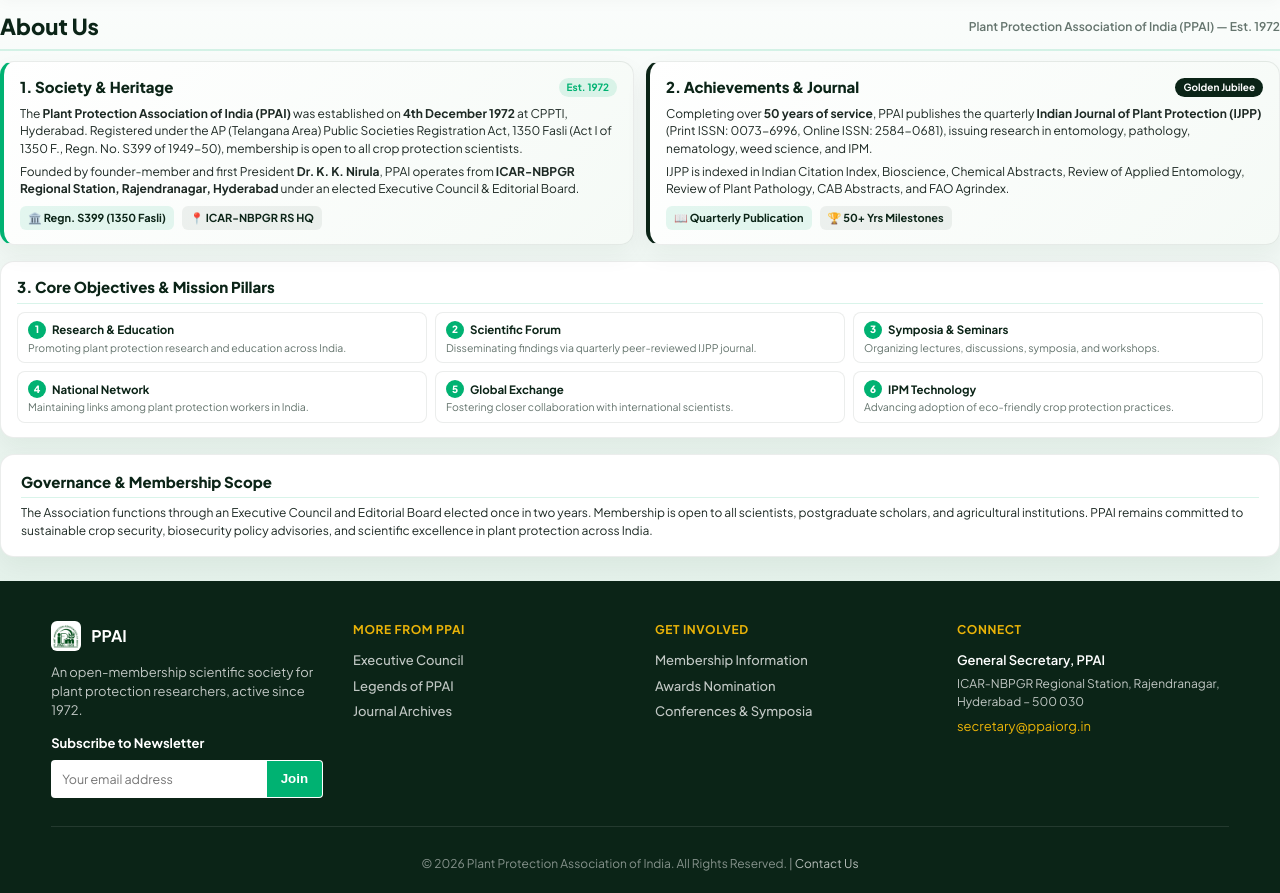
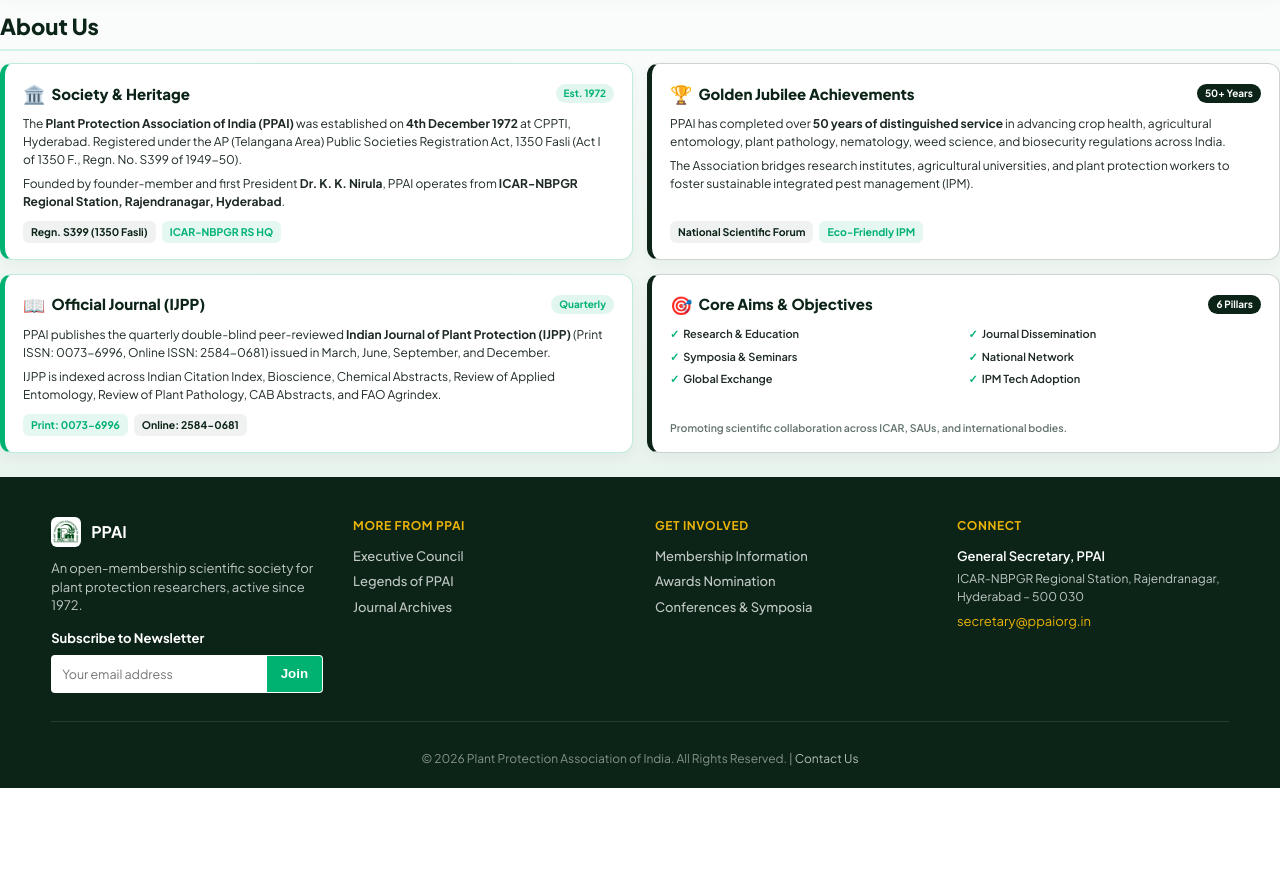
Before and after one commit to VISHNU81003/ppai-website, a Django app: page /about/ in a window 1280 px wide. Shown: the part 127-1020 px from the top of the page. After the commit the page ends 915 px from the top, so only its background shows below. Run offline with Django 5.2, Linux system fonts and the light colour scheme; data that the repository does not hold is empty.

Commit message:
Redesign About Us with high-contrast 4-card dashboard (100% first-fold, no scroll, no subtitle, no governance card) and optimize Legends of PPAI so 100% of Past Presidents avatars and text fit in first fold without cutoff

```diff
--- a/templates/pages/about.html
+++ b/templates/pages/about.html
@@ -4,141 +4,127 @@
 
 {% block content %}
 <div class="container inner-section" style="padding-top: 10px; padding-bottom: 24px;">
-  <!-- Title Bar -->
-  <div class="inner-title-bar" style="margin-bottom: 10px; padding-bottom: 6px;">
+  <!-- Title Bar (No Subtitle) -->
+  <div class="inner-title-bar" style="margin-bottom: 12px; padding-bottom: 6px;">
     <h1 style="font-size: 22px; font-weight: 800; color: var(--deep-forest); margin: 0;">About Us</h1>
-    <span class="subtitle" style="font-size: 12px;">Plant Protection Association of India (PPAI) — Est. 1972</span>
   </div>
 
   <!-- ===================================================================
-       FIRST-FOLD VIEWPORT DASHBOARD (100% VISIBLE - ZERO SCROLL / NO CUTOFF)
+       MASTER WEBDESIGNER 4-CARD DASHBOARD GRID (100% VISIBLE - ZERO SCROLL)
   =================================================================== -->
-  <div style="display: grid; grid-template-columns: 1fr 1fr; gap: 12px; margin-bottom: 16px; align-items: stretch;">
+  <div style="display: grid; grid-template-columns: 1fr 1fr; gap: 14px;">
 
-    <!-- Box 1: Society & Founding Heritage -->
-    <div class="card-box" style="padding: 14px 16px; background: linear-gradient(135deg, #FFFFFF 0%, #F5FAF6 100%); border-left: 4px solid var(--vibrant-green); display: flex; flex-direction: column; justify-content: space-between;">
+    <!-- Card 1: Society & Heritage -->
+    <div style="background: #FFFFFF; border: 1px solid rgba(0, 178, 114, 0.25); border-left: 5px solid var(--vibrant-green); border-radius: 12px; padding: 16px 18px; box-shadow: 0 4px 14px rgba(11,36,23,0.05); display: flex; flex-direction: column; justify-content: space-between;">
       <div>
-        <div style="display: flex; align-items: center; justify-content: space-between; margin-bottom: 6px;">
-          <h2 style="font-size: 15px; color: var(--deep-forest); margin: 0; border: none; padding: 0;">1. Society &amp; Heritage</h2>
-          <span class="badge-pill" style="font-size: 10px; padding: 2px 8px;">Est. 1972</span>
+        <div style="display: flex; align-items: center; justify-content: space-between; margin-bottom: 8px;">
+          <h2 style="font-size: 15px; font-weight: 800; color: var(--deep-forest); margin: 0; display: flex; align-items: center; gap: 6px;">
+            <span style="font-size: 18px;">🏛️</span> Society &amp; Heritage
+          </h2>
+          <span class="badge-pill" style="font-size: 10px; padding: 2px 8px; background: rgba(0,178,114,0.12); color: var(--vibrant-green);">Est. 1972</span>
         </div>
 
-        <p style="font-size: 12px; line-height: 1.45; color: var(--text-main); margin-bottom: 6px;">
-          The <strong>Plant Protection Association of India (PPAI)</strong> was established on <strong>4th December 1972</strong> at CPPTI, Hyderabad. Registered under the AP (Telangana Area) Public Societies Registration Act, 1350 Fasli (Act I of 1350 F., Regn. No. S399 of 1949-50), membership is open to all crop protection scientists.
+        <p style="font-size: 12px; line-height: 1.5; color: var(--text-main); margin-bottom: 6px;">
+          The <strong>Plant Protection Association of India (PPAI)</strong> was established on <strong>4th December 1972</strong> at CPPTI, Hyderabad. Registered under the AP (Telangana Area) Public Societies Registration Act, 1350 Fasli (Act I of 1350 F., Regn. No. S399 of 1949-50).
         </p>
 
-        <p style="font-size: 12px; line-height: 1.45; color: var(--text-main); margin: 0;">
-          Founded by founder-member and first President <strong>Dr. K. K. Nirula</strong>, PPAI operates from <strong>ICAR-NBPGR Regional Station, Rajendranagar, Hyderabad</strong> under an elected Executive Council &amp; Editorial Board.
+        <p style="font-size: 12px; line-height: 1.5; color: var(--text-main); margin: 0;">
+          Founded by founder-member and first President <strong>Dr. K. K. Nirula</strong>, PPAI operates from <strong>ICAR-NBPGR Regional Station, Rajendranagar, Hyderabad</strong>.
         </p>
       </div>
 
-      <div style="display: flex; gap: 8px; margin-top: 8px; font-size: 11px; font-weight: 700; color: var(--deep-forest);">
-        <span style="background: rgba(0, 178, 114, 0.1); padding: 4px 8px; border-radius: 6px;">🏛️ Regn. S399 (1350 Fasli)</span>
-        <span style="background: rgba(11, 36, 23, 0.06); padding: 4px 8px; border-radius: 6px;">📍 ICAR-NBPGR RS HQ</span>
+      <div style="display: flex; gap: 6px; margin-top: 10px;">
+        <span style="font-size: 10.5px; font-weight: 700; background: rgba(11,36,23,0.06); color: var(--deep-forest); padding: 3px 8px; border-radius: 6px;">Regn. S399 (1350 Fasli)</span>
+        <span style="font-size: 10.5px; font-weight: 700; background: rgba(0,178,114,0.1); color: var(--vibrant-green); padding: 3px 8px; border-radius: 6px;">ICAR-NBPGR RS HQ</span>
       </div>
     </div>
 
-    <!-- Box 2: Achievements & Official Journal (IJPP) -->
-    <div class="card-box" style="padding: 14px 16px; background: linear-gradient(135deg, #FFFFFF 0%, #F5FAF6 100%); border-left: 4px solid var(--deep-forest); display: flex; flex-direction: column; justify-content: space-between;">
+    <!-- Card 2: Golden Jubilee Achievements -->
+    <div style="background: #FFFFFF; border: 1px solid rgba(11, 36, 23, 0.2); border-left: 5px solid var(--deep-forest); border-radius: 12px; padding: 16px 18px; box-shadow: 0 4px 14px rgba(11,36,23,0.05); display: flex; flex-direction: column; justify-content: space-between;">
       <div>
-        <div style="display: flex; align-items: center; justify-content: space-between; margin-bottom: 6px;">
-          <h2 style="font-size: 15px; color: var(--deep-forest); margin: 0; border: none; padding: 0;">2. Achievements &amp; Journal</h2>
-          <span class="badge-pill" style="font-size: 10px; padding: 2px 8px; background: var(--deep-forest); color: white;">Golden Jubilee</span>
+        <div style="display: flex; align-items: center; justify-content: space-between; margin-bottom: 8px;">
+          <h2 style="font-size: 15px; font-weight: 800; color: var(--deep-forest); margin: 0; display: flex; align-items: center; gap: 6px;">
+            <span style="font-size: 18px;">🏆</span> Golden Jubilee Achievements
+          </h2>
+          <span class="badge-pill" style="font-size: 10px; padding: 2px 8px; background: var(--deep-forest); color: white;">50+ Years</span>
         </div>
 
-        <p style="font-size: 12px; line-height: 1.45; color: var(--text-main); margin-bottom: 6px;">
-          Completing over <strong>50 years of service</strong>, PPAI publishes the quarterly <strong>Indian Journal of Plant Protection (IJPP)</strong> (Print ISSN: 0073-6996, Online ISSN: 2584-0681), issuing research in entomology, pathology, nematology, weed science, and IPM.
+        <p style="font-size: 12px; line-height: 1.5; color: var(--text-main); margin-bottom: 6px;">
+          PPAI has completed over <strong>50 years of distinguished service</strong> in advancing crop health, agricultural entomology, plant pathology, nematology, weed science, and biosecurity regulations across India.
         </p>
 
-        <p style="font-size: 12px; line-height: 1.45; color: var(--text-main); margin: 0;">
-          IJPP is indexed in Indian Citation Index, Bioscience, Chemical Abstracts, Review of Applied Entomology, Review of Plant Pathology, CAB Abstracts, and FAO Agrindex.
+        <p style="font-size: 12px; line-height: 1.5; color: var(--text-main); margin: 0;">
+          The Association bridges research institutes, agricultural universities, and plant protection workers to foster sustainable integrated pest management (IPM).
         </p>
       </div>
 
-      <div style="display: flex; gap: 8px; margin-top: 8px; font-size: 11px; font-weight: 700; color: var(--deep-forest);">
-        <span style="background: rgba(0, 178, 114, 0.1); padding: 4px 8px; border-radius: 6px;">📖 Quarterly Publication</span>
-        <span style="background: rgba(11, 36, 23, 0.06); padding: 4px 8px; border-radius: 6px;">🏆 50+ Yrs Milestones</span>
+      <div style="display: flex; gap: 6px; margin-top: 10px;">
+        <span style="font-size: 10.5px; font-weight: 700; background: rgba(11,36,23,0.06); color: var(--deep-forest); padding: 3px 8px; border-radius: 6px;">National Scientific Forum</span>
+        <span style="font-size: 10.5px; font-weight: 700; background: rgba(0,178,114,0.1); color: var(--vibrant-green); padding: 3px 8px; border-radius: 6px;">Eco-Friendly IPM</span>
+      </div>
+    </div>
+
+    <!-- Card 3: Official Journal (IJPP) -->
+    <div style="background: #FFFFFF; border: 1px solid rgba(0, 178, 114, 0.25); border-left: 5px solid var(--vibrant-green); border-radius: 12px; padding: 16px 18px; box-shadow: 0 4px 14px rgba(11,36,23,0.05); display: flex; flex-direction: column; justify-content: space-between;">
+      <div>
+        <div style="display: flex; align-items: center; justify-content: space-between; margin-bottom: 8px;">
+          <h2 style="font-size: 15px; font-weight: 800; color: var(--deep-forest); margin: 0; display: flex; align-items: center; gap: 6px;">
+            <span style="font-size: 18px;">📖</span> Official Journal (IJPP)
+          </h2>
+          <span class="badge-pill" style="font-size: 10px; padding: 2px 8px; background: rgba(0,178,114,0.12); color: var(--vibrant-green);">Quarterly</span>
+        </div>
+
+        <p style="font-size: 12px; line-height: 1.5; color: var(--text-main); margin-bottom: 6px;">
+          PPAI publishes the quarterly double-blind peer-reviewed <strong>Indian Journal of Plant Protection (IJPP)</strong> (Print ISSN: 0073-6996, Online ISSN: 2584-0681) issued in March, June, September, and December.
+        </p>
+
+        <p style="font-size: 12px; line-height: 1.5; color: var(--text-main); margin: 0;">
+          IJPP is indexed across Indian Citation Index, Bioscience, Chemical Abstracts, Review of Applied Entomology, Review of Plant Pathology, CAB Abstracts, and FAO Agrindex.
+        </p>
+      </div>
+
+      <div style="display: flex; gap: 6px; margin-top: 10px;">
+        <span style="font-size: 10.5px; font-weight: 700; background: rgba(0,178,114,0.1); color: var(--vibrant-green); padding: 3px 8px; border-radius: 6px;">Print: 0073-6996</span>
+        <span style="font-size: 10.5px; font-weight: 700; background: rgba(11,36,23,0.06); color: var(--deep-forest); padding: 3px 8px; border-radius: 6px;">Online: 2584-0681</span>
+      </div>
+    </div>
+
+    <!-- Card 4: Core Aims & Objectives -->
+    <div style="background: #FFFFFF; border: 1px solid rgba(11, 36, 23, 0.2); border-left: 5px solid var(--deep-forest); border-radius: 12px; padding: 16px 18px; box-shadow: 0 4px 14px rgba(11,36,23,0.05); display: flex; flex-direction: column; justify-content: space-between;">
+      <div>
+        <div style="display: flex; align-items: center; justify-content: space-between; margin-bottom: 8px;">
+          <h2 style="font-size: 15px; font-weight: 800; color: var(--deep-forest); margin: 0; display: flex; align-items: center; gap: 6px;">
+            <span style="font-size: 18px;">🎯</span> Core Aims &amp; Objectives
+          </h2>
+          <span class="badge-pill" style="font-size: 10px; padding: 2px 8px; background: var(--deep-forest); color: white;">6 Pillars</span>
+        </div>
+
+        <div style="display: grid; grid-template-columns: 1fr 1fr; gap: 6px; margin-top: 4px;">
+          <div style="font-size: 11px; color: var(--text-main); font-weight: 600; display: flex; align-items: center; gap: 4px;">
+            <span style="color: var(--vibrant-green); font-weight: 800;">✓</span> Research &amp; Education
+          </div>
+          <div style="font-size: 11px; color: var(--text-main); font-weight: 600; display: flex; align-items: center; gap: 4px;">
+            <span style="color: var(--vibrant-green); font-weight: 800;">✓</span> Journal Dissemination
+          </div>
+          <div style="font-size: 11px; color: var(--text-main); font-weight: 600; display: flex; align-items: center; gap: 4px;">
+            <span style="color: var(--vibrant-green); font-weight: 800;">✓</span> Symposia &amp; Seminars
+          </div>
+          <div style="font-size: 11px; color: var(--text-main); font-weight: 600; display: flex; align-items: center; gap: 4px;">
+            <span style="color: var(--vibrant-green); font-weight: 800;">✓</span> National Network
+          </div>
+          <div style="font-size: 11px; color: var(--text-main); font-weight: 600; display: flex; align-items: center; gap: 4px;">
+            <span style="color: var(--vibrant-green); font-weight: 800;">✓</span> Global Exchange
+          </div>
+          <div style="font-size: 11px; color: var(--text-main); font-weight: 600; display: flex; align-items: center; gap: 4px;">
+            <span style="color: var(--vibrant-green); font-weight: 800;">✓</span> IPM Tech Adoption
+          </div>
+        </div>
+      </div>
+
+      <div style="margin-top: 10px; font-size: 10.5px; color: var(--text-muted); font-weight: 600;">
+        Promoting scientific collaboration across ICAR, SAUs, and international bodies.
       </div>
     </div>
   </div>
-
-  <!-- FIRST-FOLD MATRIX: 6 Core Objectives Grid (100% VISIBLE WITHOUT SCROLL) -->
-  <div class="card-box" style="padding: 14px 16px; margin-bottom: 16px;">
-    <h2 style="font-size: 15px; color: var(--deep-forest); margin-bottom: 8px; border-bottom: 1.5px solid rgba(0, 178, 114, 0.15); padding-bottom: 4px;">
-      3. Core Objectives &amp; Mission Pillars
-    </h2>
-
-    <div style="display: grid; grid-template-columns: repeat(3, 1fr); gap: 8px;">
-      <div style="background: #FFFFFF; border: 1px solid var(--border-color); border-radius: 8px; padding: 8px 10px;">
-        <div style="display: flex; align-items: center; gap: 6px; margin-bottom: 2px;">
-          <span style="width: 18px; height: 18px; border-radius: 50%; background: var(--vibrant-green); color: white; display: inline-flex; align-items: center; justify-content: center; font-size: 10px; font-weight: 800;">1</span>
-          <h3 style="font-size: 11.5px; font-weight: 700; color: var(--deep-forest); margin: 0;">Research &amp; Education</h3>
-        </div>
-        <p style="font-size: 10.5px; color: var(--text-muted); line-height: 1.3; margin: 0;">
-          Promoting plant protection research and education across India.
-        </p>
-      </div>
-
-      <div style="background: #FFFFFF; border: 1px solid var(--border-color); border-radius: 8px; padding: 8px 10px;">
-        <div style="display: flex; align-items: center; gap: 6px; margin-bottom: 2px;">
-          <span style="width: 18px; height: 18px; border-radius: 50%; background: var(--vibrant-green); color: white; display: inline-flex; align-items: center; justify-content: center; font-size: 10px; font-weight: 800;">2</span>
-          <h3 style="font-size: 11.5px; font-weight: 700; color: var(--deep-forest); margin: 0;">Scientific Forum</h3>
-        </div>
-        <p style="font-size: 10.5px; color: var(--text-muted); line-height: 1.3; margin: 0;">
-          Disseminating findings via quarterly peer-reviewed IJPP journal.
-        </p>
-      </div>
-
-      <div style="background: #FFFFFF; border: 1px solid var(--border-color); border-radius: 8px; padding: 8px 10px;">
-        <div style="display: flex; align-items: center; gap: 6px; margin-bottom: 2px;">
-          <span style="width: 18px; height: 18px; border-radius: 50%; background: var(--vibrant-green); color: white; display: inline-flex; align-items: center; justify-content: center; font-size: 10px; font-weight: 800;">3</span>
-          <h3 style="font-size: 11.5px; font-weight: 700; color: var(--deep-forest); margin: 0;">Symposia &amp; Seminars</h3>
-        </div>
-        <p style="font-size: 10.5px; color: var(--text-muted); line-height: 1.3; margin: 0;">
-          Organizing lectures, discussions, symposia, and workshops.
-        </p>
-      </div>
-
-      <div style="background: #FFFFFF; border: 1px solid var(--border-color); border-radius: 8px; padding: 8px 10px;">
-        <div style="display: flex; align-items: center; gap: 6px; margin-bottom: 2px;">
-          <span style="width: 18px; height: 18px; border-radius: 50%; background: var(--vibrant-green); color: white; display: inline-flex; align-items: center; justify-content: center; font-size: 10px; font-weight: 800;">4</span>
-          <h3 style="font-size: 11.5px; font-weight: 700; color: var(--deep-forest); margin: 0;">National Network</h3>
-        </div>
-        <p style="font-size: 10.5px; color: var(--text-muted); line-height: 1.3; margin: 0;">
-          Maintaining links among plant protection workers in India.
-        </p>
-      </div>
-
-      <div style="background: #FFFFFF; border: 1px solid var(--border-color); border-radius: 8px; padding: 8px 10px;">
-        <div style="display: flex; align-items: center; gap: 6px; margin-bottom: 2px;">
-          <span style="width: 18px; height: 18px; border-radius: 50%; background: var(--vibrant-green); color: white; display: inline-flex; align-items: center; justify-content: center; font-size: 10px; font-weight: 800;">5</span>
-          <h3 style="font-size: 11.5px; font-weight: 700; color: var(--deep-forest); margin: 0;">Global Exchange</h3>
-        </div>
-        <p style="font-size: 10.5px; color: var(--text-muted); line-height: 1.3; margin: 0;">
-          Fostering closer collaboration with international scientists.
-        </p>
-      </div>
-
-      <div style="background: #FFFFFF; border: 1px solid var(--border-color); border-radius: 8px; padding: 8px 10px;">
-        <div style="display: flex; align-items: center; gap: 6px; margin-bottom: 2px;">
-          <span style="width: 18px; height: 18px; border-radius: 50%; background: var(--vibrant-green); color: white; display: inline-flex; align-items: center; justify-content: center; font-size: 10px; font-weight: 800;">6</span>
-          <h3 style="font-size: 11.5px; font-weight: 700; color: var(--deep-forest); margin: 0;">IPM Technology</h3>
-        </div>
-        <p style="font-size: 10.5px; color: var(--text-muted); line-height: 1.3; margin: 0;">
-          Advancing adoption of eco-friendly crop protection practices.
-        </p>
-      </div>
-    </div>
-  </div>
-
-  <!-- EXTENDED DETAILS (Scrollable Below First Fold) -->
-  <div class="card-box" style="padding: 16px 20px;">
-    <h2 style="font-size: 15px; color: var(--deep-forest); margin-bottom: 6px; border-bottom: 1.5px solid rgba(0, 178, 114, 0.15); padding-bottom: 4px;">
-      Governance &amp; Membership Scope
-    </h2>
-    <p style="font-size: 12px; color: var(--text-main); line-height: 1.5; margin: 0;">
-      The Association functions through an Executive Council and Editorial Board elected once in two years. Membership is open to all scientists, postgraduate scholars, and agricultural institutions. PPAI remains committed to sustainable crop security, biosecurity policy advisories, and scientific excellence in plant protection across India.
-    </p>
-  </div>
 </div>
 {% endblock %}
```
Also changed, not shown: templates/pages/legends.html (+36 -36 lines).
